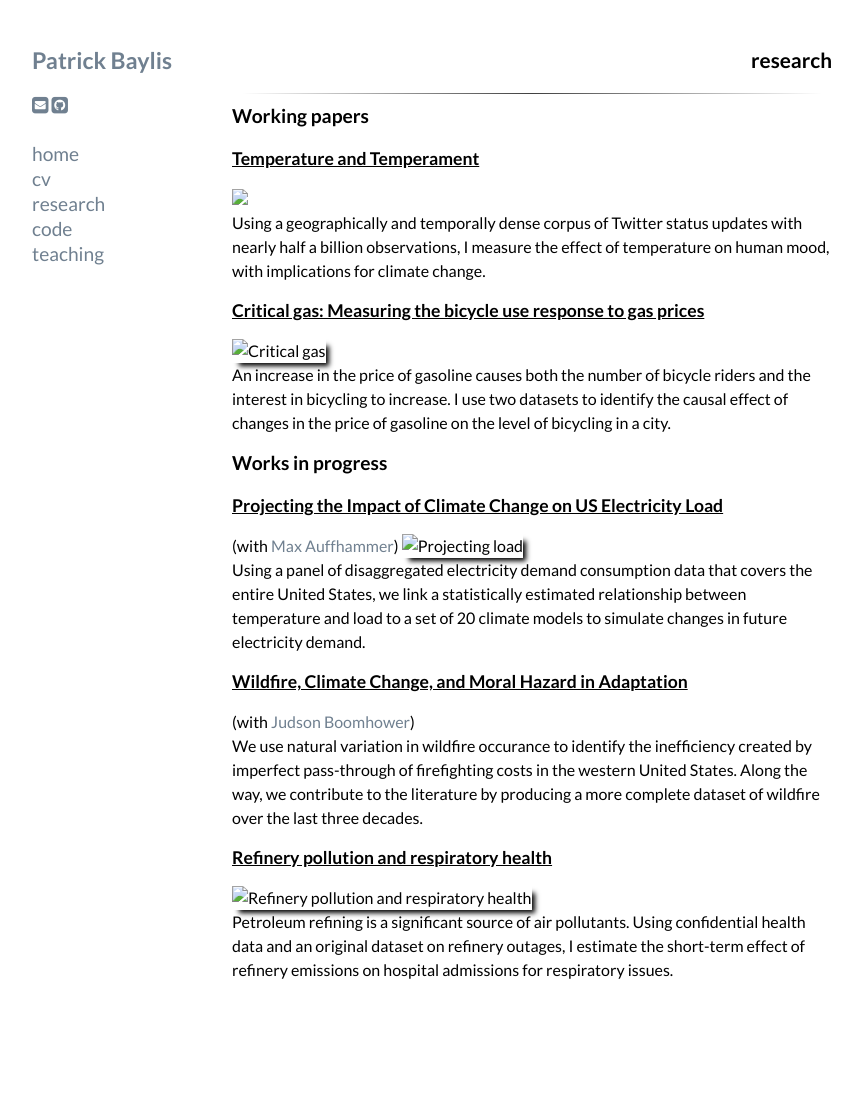
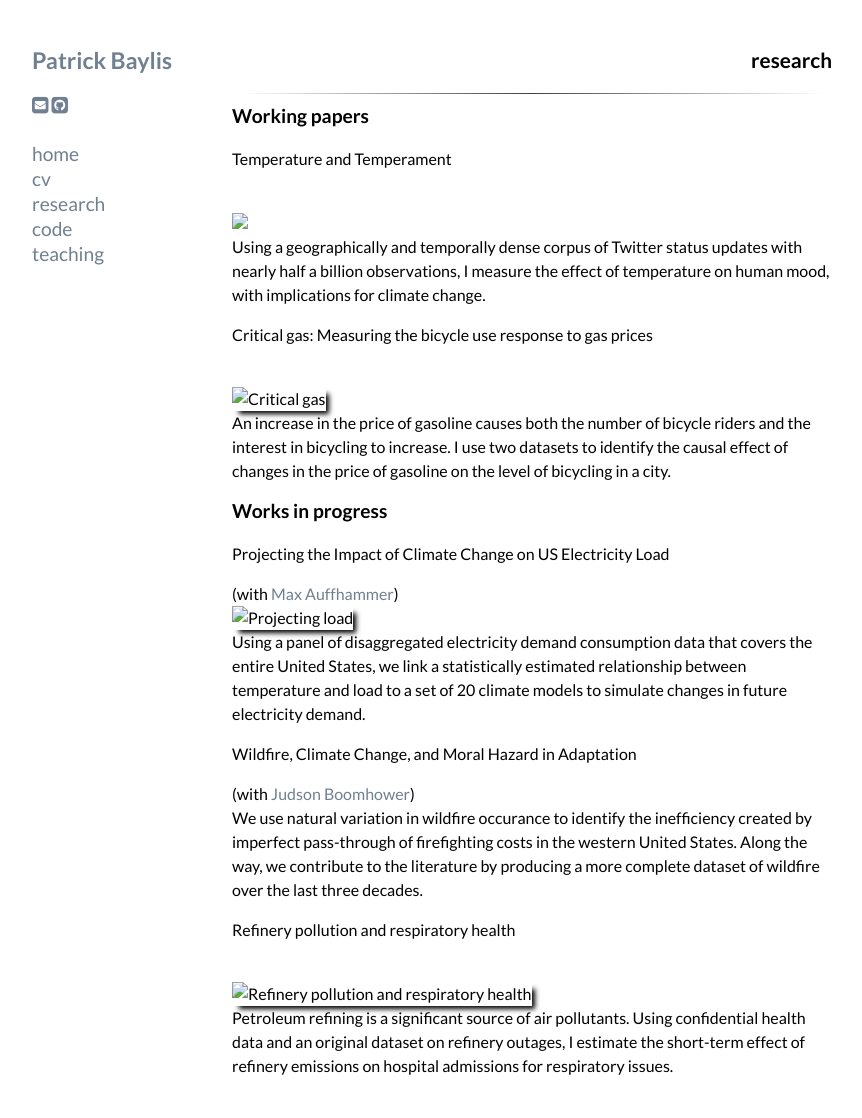
Before and after one commit to pbaylis/pbaylis.github.io, a Jekyll site: the page built from research.markdown, in a window 1280 px wide. Shown: the whole page, without its empty margins (208-1070 px from the left). Built offline with Jekyll 4.4.1, drawn with Linux system fonts in a browser that asks for light colours; nearby versions of some CDN libraries; Markdown is read by kramdown in place of the engine named in the settings; before the commit the page ends 1022 px from its top, so only the background shows below that.

Commit message:
inline didn't work

```diff
--- a/research.markdown
+++ b/research.markdown
@@ -7,23 +7,23 @@ title: Patrick Baylis | research
 
 ##Working papers
 
-###Temperature and Temperament
+<emph>Temperature and Temperament</emph><br>
 <img src="images/projects/temptemp2.png"/><br>
 Using a geographically and temporally dense corpus of Twitter status updates with nearly half a billion observations, I measure the effect of temperature on human mood, with implications for climate change.
 
-###Critical gas: Measuring the bicycle use response to gas prices
+<emph>Critical gas: Measuring the bicycle use response to gas prices</emph><br>
 <img src="images/projects/bike.png" alt="Critical gas" height="360px" class="shadow" /><br>
 An increase in the price of gasoline causes both the number of bicycle riders and the interest in bicycling to increase. I use two datasets to identify the causal effect of changes in the price of gasoline on the level of bicycling in a city.
 
 ## Works in progress
 
-<h3>Projecting the Impact of Climate Change on US Electricity Load</h3>(with <a href="http://www.auffhammer.com/">Max Auffhammer</a>)
+<emph>Projecting the Impact of Climate Change on US Electricity Load</emph>(with <a href="http://www.auffhammer.com/">Max Auffhammer</a>)<br>
 <img src="images/projects/projectload.png" alt="Projecting load" height="420px" class="shadow" /> <br>
 Using a panel of disaggregated electricity demand consumption data that covers the entire United States, we link a statistically estimated relationship between temperature and load to a set of 20 climate models to simulate changes in future electricity demand.
 
-<h3>Wildfire, Climate Change, and Moral Hazard in Adaptation</h3> (with [Judson Boomhower](https://are.berkeley.edu/candidate/Judson-Boomhower))<br>
+<emph>Wildfire, Climate Change, and Moral Hazard in Adaptation</emph> (with [Judson Boomhower](https://are.berkeley.edu/candidate/Judson-Boomhower))<br>
 We use natural variation in wildfire occurance to identify the inefficiency created by imperfect pass-through of firefighting costs in the western United States. Along the way, we contribute to the literature by producing a more complete dataset of wildfire over the last three decades.
 
-###Refinery pollution and respiratory health
+<emph>Refinery pollution and respiratory health</emph><br>
 <img src="images/projects/respHealth.jpg" alt="Refinery pollution and respiratory health" height="360px" class="shadow" /><br>
 Petroleum refining is a significant source of air pollutants. Using confidential health data and an original dataset on refinery outages, I estimate the short-term effect of refinery emissions on hospital admissions for respiratory issues.
```
